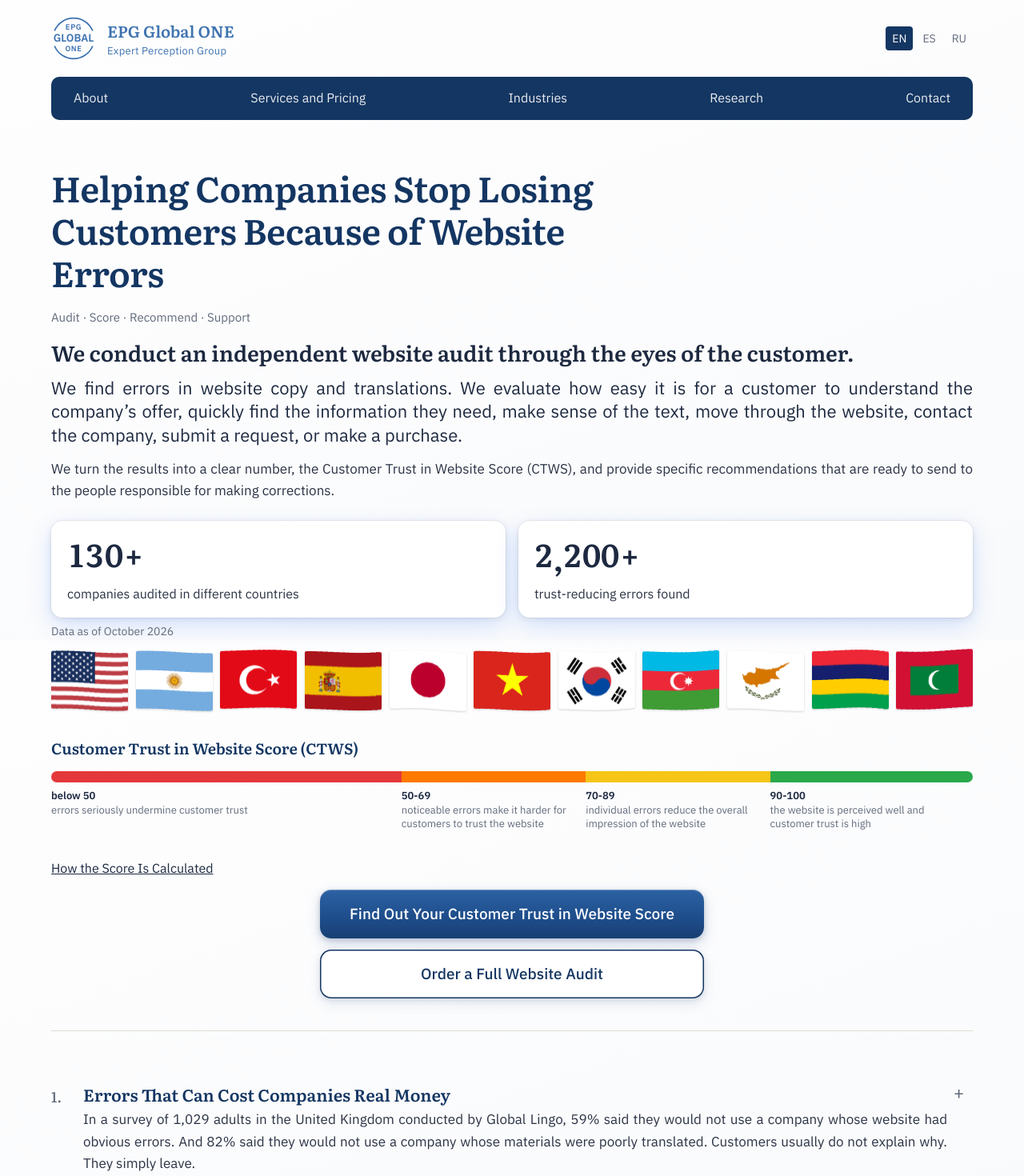
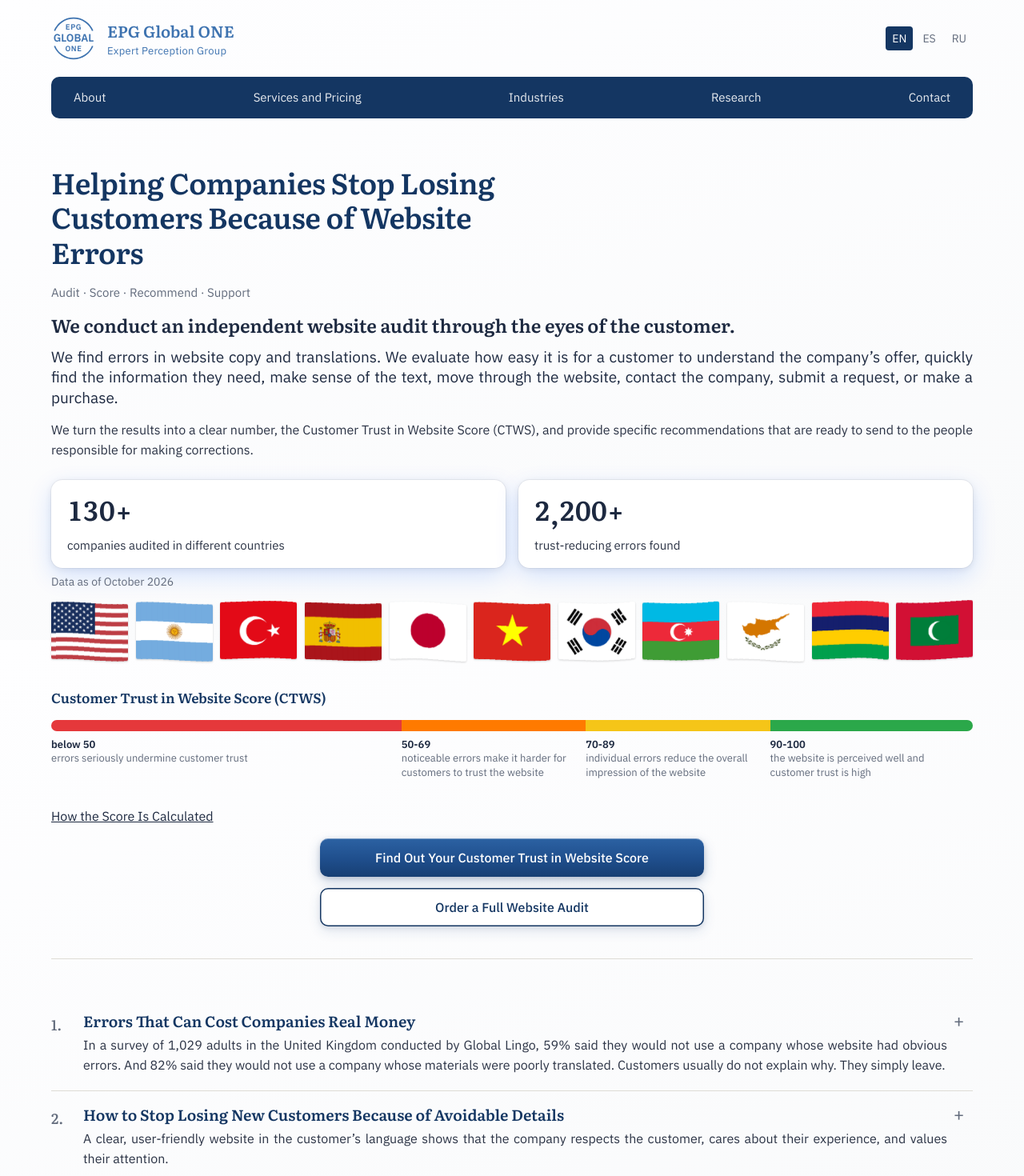
Before and after one commit to dm100usa-oss/epg-global-one, a Next.js app: page /en in a window 1280 px wide. Shown: the top 1470 px of the page at 80% size. Built offline with nearby package versions, Linux system fonts and the light colour scheme.

Commit message:
Add files via upload

```diff
--- a/src/app/globals.css
+++ b/src/app/globals.css
@@ -377,3 +377,31 @@ form{max-width:none}
 
 /* меню на больших экранах: пункты равномерно по всей ширине текста */
 @media (min-width:621px){.menu{justify-content:space-between;gap:0 24px;font-size:16px;padding:14px 28px;box-shadow:none;clip-path:none;border-radius:10px}}
+
+/* компьютер: все крупное на один шаг меньше (телефон не меняется) */
+@media (min-width:901px){
+  body{font-size:16px}
+  .hero h1{font-size:36px}
+  .hero-sub{font-size:23px}
+  .lead{font-size:19px}
+  section>h2{font-size:26px;margin-bottom:20px}
+  .two h3,.plain h3,summary h3{font-size:19px}
+  .dirs h3,.example h3,.src h3,#obrazcy .obr-card h3{font-size:18px}
+  #voprosy .qa h3{font-size:18px}
+  h3.sub{font-size:18px}
+  .stats b{font-size:34px}
+  .stats span{font-size:15px}
+  .scale-t{font-size:17px}
+  .menu{font-size:15px}
+  .cta2 .btn{min-width:480px;font-size:16px;padding:16px 24px;border-radius:10px}
+  body .pg-prices .plan-price b,body .pg-prices .calc-out b{font-size:34px}
+  body .pg-prices .sub-box h2{font-size:22px}
+  body .pg-prices .sub-price b{font-size:26px}
+  body .pg-prices .plan h3{font-size:19px}
+  body .pg-res .hero h1{font-size:34px}
+  body .pg-res .keys b{font-size:32px}
+  body .pg-partners .lead{font-size:18px}
+  body .pg-partners .steps span{font-size:22px}
+  body .pg-doc .doc-sec h2{font-size:20px}
+  body .pg-rating .calc{font-size:18px}
+}
```
